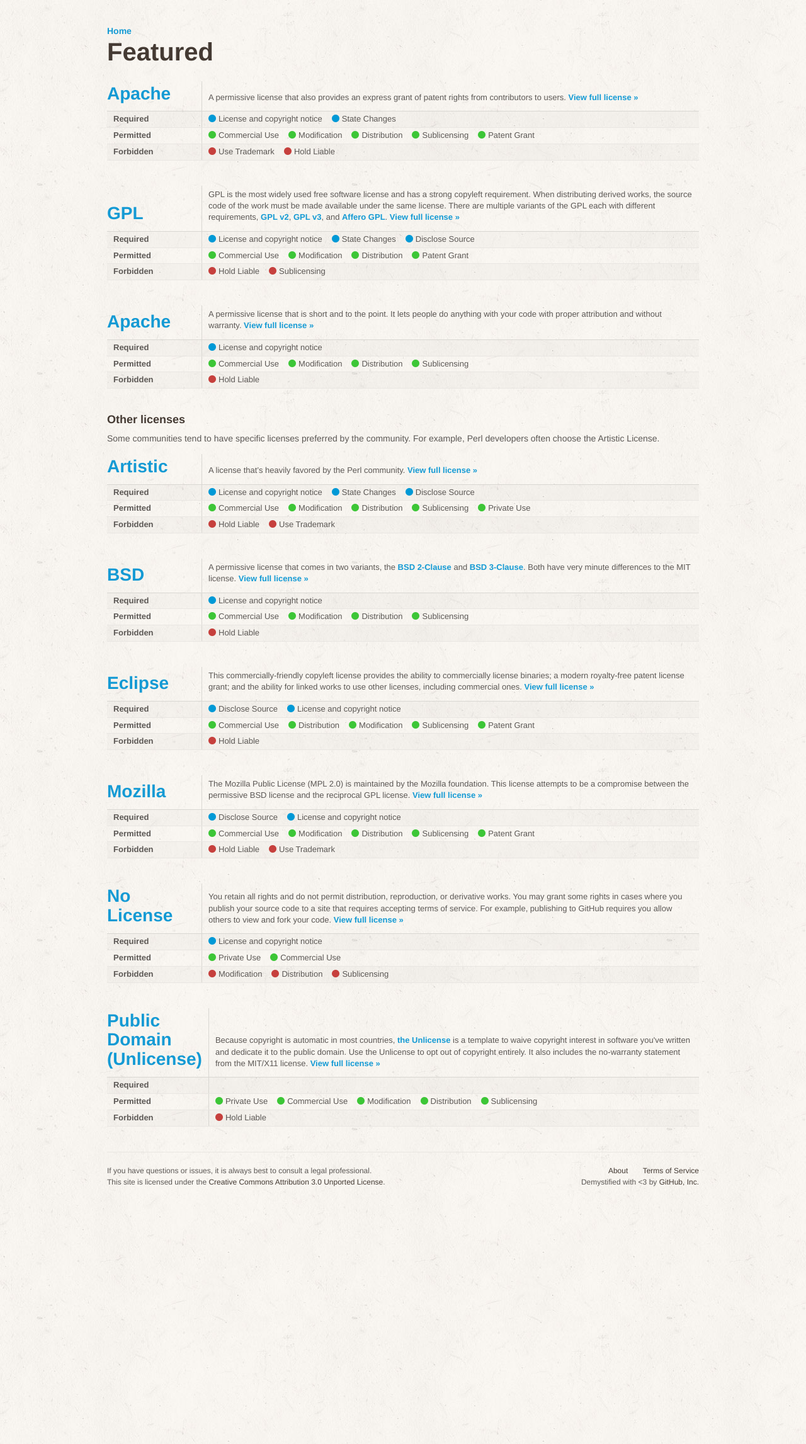
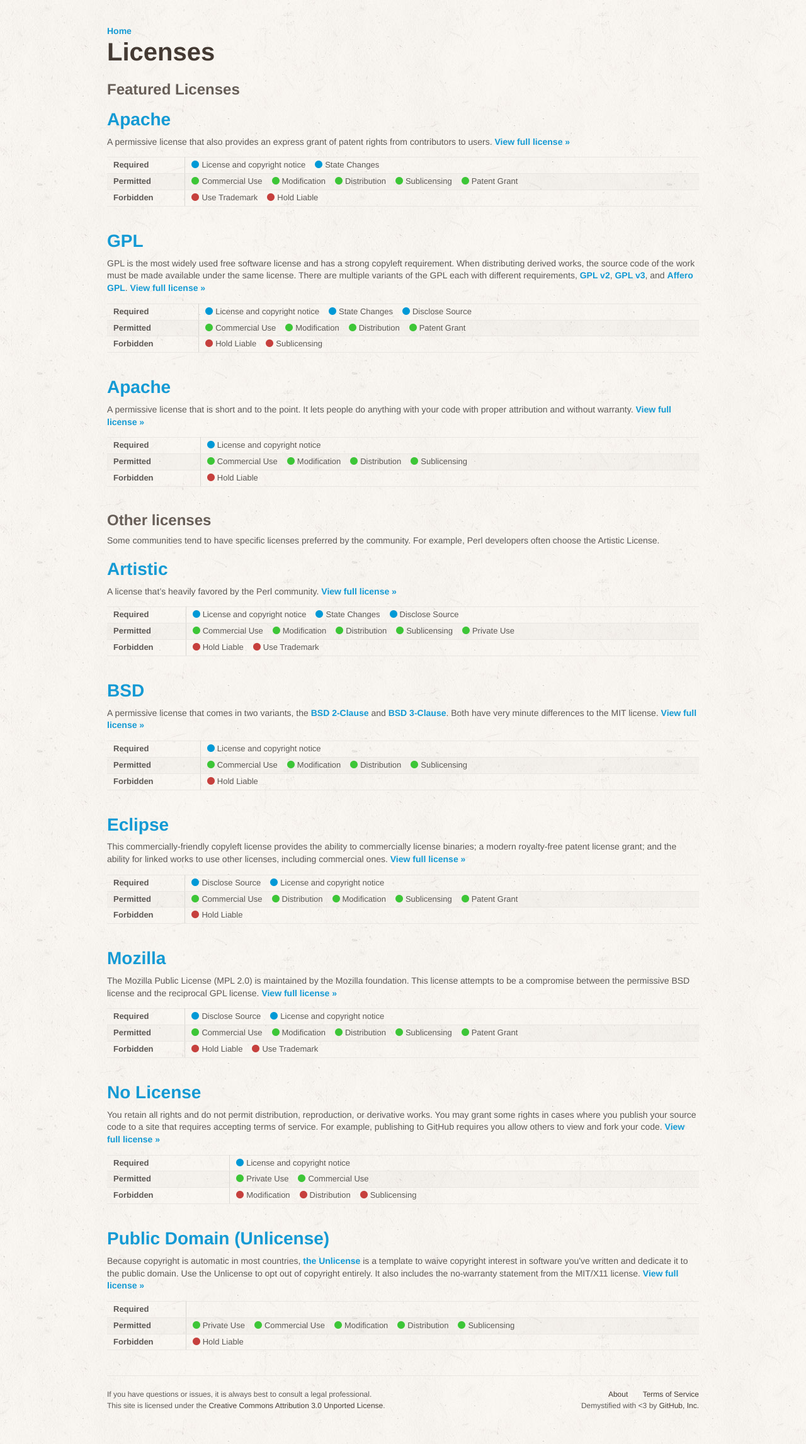
Before and after one commit to github/choosealicense.com, a Jekyll site: the page built from licenses.html, in a window 1280 px wide. Shown: the whole page at 63% size. Built offline with Jekyll 4.4.1, drawn with Linux system fonts in a browser that asks for light colours; some web fonts are replaced; before the commit the page ends 1938 px from its top, so only the background shows below that.

Commit message:
pulled family name and description out of table

```diff
--- a/css/application.css
+++ b/css/application.css
@@ -123,8 +123,9 @@
 
 h2 {
   color: #443a33;
+  opacity: 0.8;
   font-family: 'Chivo', 'Helvetica Neue', Helvetica, Arial, serif;
-  font-size: 18px;
+  font-size: 24px;
   font-weight: 900;
   line-height: 1.1;
   margin-top: 24px;
@@ -181,6 +182,7 @@
   line-height: 70px;
   margin-bottom: 45px;
   vertical-align: middle;
+  opacity: 1;
 }
 .home h2 span {
   color: #e9e6e2;
@@ -226,7 +228,19 @@
   margin-top: 20px;
 }
 
+.license-family-name {
+  font-family: 'Chivo', 'Helvetica Neue', Helvetica, Arial, serif;
+  font-size: 28px;
+  font-weight: 900;
+  line-height: 1.1;
+}
+
+.license-family-description {
+  color: #5c5855;
+}
+
 .license-rules {
+  border-top: solid 1px #e9e6e2;
   font-size: 13px;
   line-height: 1.3;
   margin-bottom: 40px;
@@ -240,22 +254,8 @@
 .license-rules th.summary {
   line-height: 1.4;
 }
-.license-rules .name {
-  border-right: solid 1px #d9d7d2;
-  padding-left: 0;
-  width: 140px;
-}
-.license-rules .name a {
-  font-family: 'Chivo', 'Helvetica Neue', Helvetica, Arial, serif;
-  font-size: 28px;
-  font-weight: 900;
-  line-height: 1.1;
-}
 .license-rules .name small a {
   font-size: 16px;
-}
-.license-rules .summary {
-  color: #5c5855;
 }
 .license-rules td {
   border-bottom: solid 1px #e9e6e2;
--- a/licenses.html
+++ b/licenses.html
@@ -4,20 +4,18 @@
 class: license-types
 ---
 
-<h1>Featured</h1>
+<h1>Licenses</h1>
+
+<h2>Featured Licenses</h2>
 
 {% for page in site.pages %}
   {% if page.layout == "license" %}
     {% if page.featured %}
+    <h3 class="license-family-name"><a href="{{ page.permalink }}">{% if page.family-title %}{{ page.family-title }}{% else %}{{ page.title }}{% endif %}</a></h3>
+
+    <p class="license-family-description">{{ page.description }} <a href="{{ page.permalink }}">View full license »</a></p>
+
     <table class='license-rules'>
-      <tr>
-        <th class='name'>
-          <a href="{{ page.permalink }}">{% if page.family-title %}{{ page.family-title }}{% else %}{{ page.title }}{% endif %}</a>
-        </th>
-        <th class='summary'>
-         {{ page.description }} <a href="{{ page.permalink }}">View full license »</a>
-        </th>
-      </tr>
       {% assign types = "required|permitted|forbidden" | split: "|" %}
       {% for type in types %}
       <tr>
@@ -45,15 +43,9 @@
 {% for page in site.pages %}
   {% if page.layout == "license" %}
     {% if page.featured != true and page.hide-from-license-list != true %}
+    <h3 class="license-family-name"><a href="{{ page.permalink }}">{% if page.family-title %}{{ page.family-title }}{% else %}{{ page.title }}{% endif %}</a></h3>
+    <p class="license-family-description">{{ page.description }} <a href="{{ page.permalink }}">View full license »</a></p>
     <table class='license-rules'>
-      <tr>
-        <th class='name'>
-          <a href="{{ page.permalink }}">{% if page.family-title %}{{ page.family-title }}{% else %}{{ page.title }}{% endif %}</a>
-        </th>
-        <th class='summary'>
-         {{ page.description }} <a href="{{ page.permalink }}">View full license »</a>
-        </th>
-      </tr>
       {% assign types = "required|permitted|forbidden" | split: "|" %}
       {% for type in types %}
       <tr>
```
